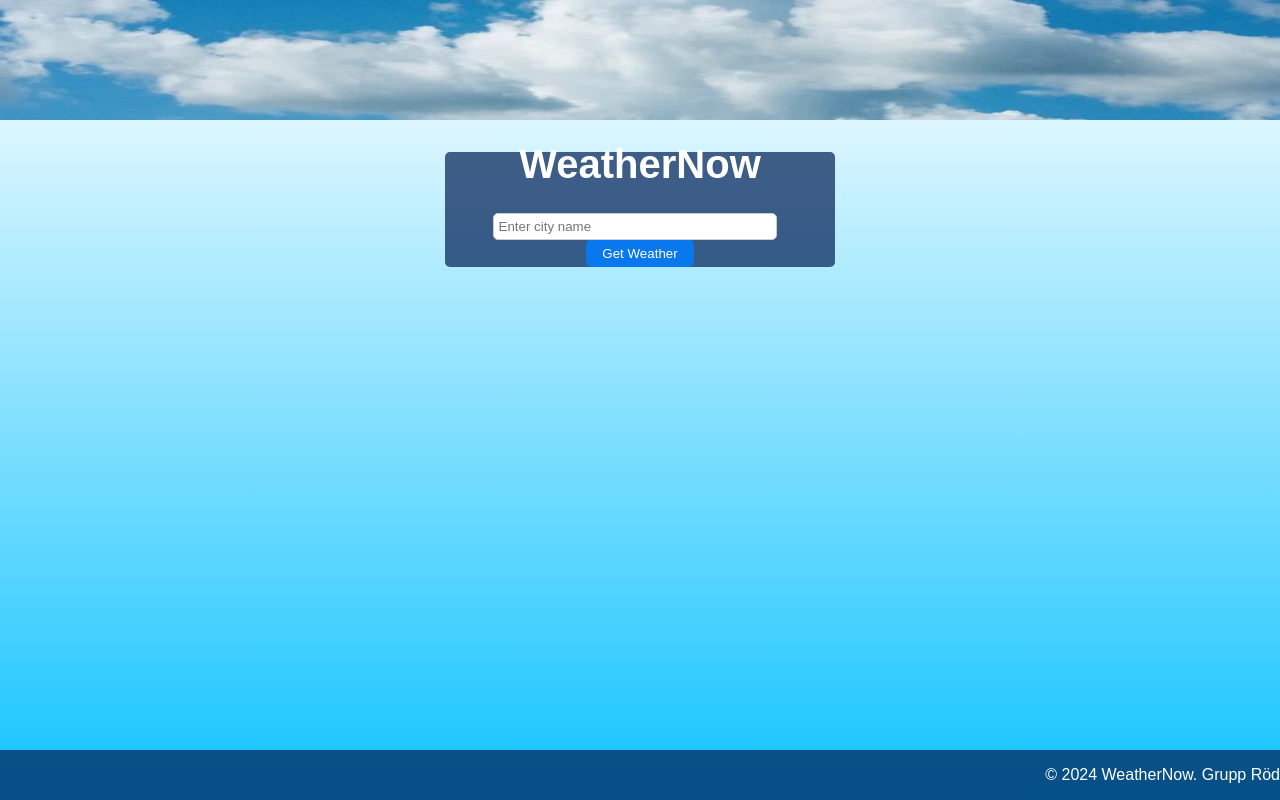
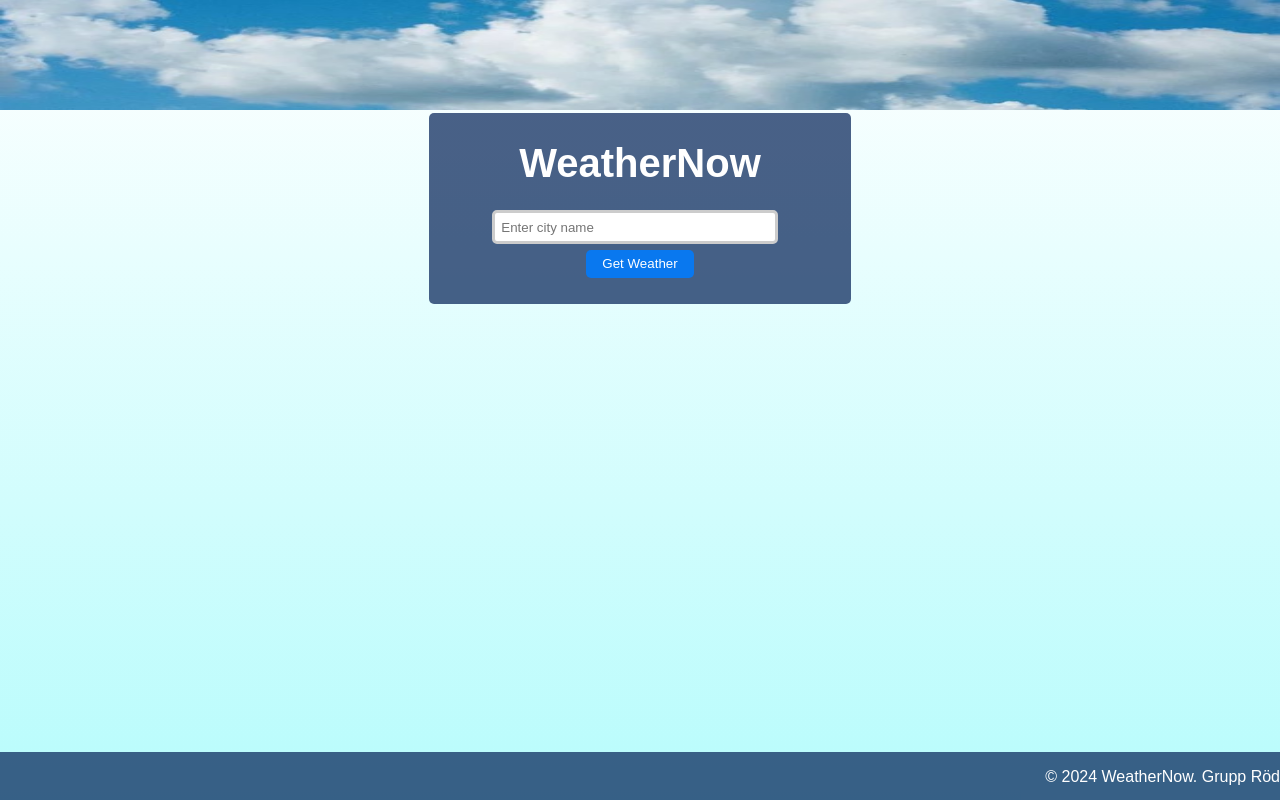
Before and after one commit to andreleskinen/WeatherNow, a plain HTML site: page index.html in a window 1280 px wide. Shown: the top 800 px of the page. Drawn offline with Linux system fonts and the light colour scheme.

Commit message:
Ändringar av färg och utseede

```diff
--- a/css/style.css
+++ b/css/style.css
@@ -1,8 +1,8 @@
 body {
-    margin:0 ;
+    margin: 0%;
     font-family: Arial, sans-serif;
     color: #ffffff;
-    background: linear-gradient(180deg, #ffffff, #00BFFF);
+    background: linear-gradient(180deg, #ffffff, #8dfafa);
     overflow: hidden;
 }
 
@@ -16,12 +16,12 @@ body {
 
 .cloud {
     position: absolute;
-    background: #FFFFFF;
+    background: #2d2dea;
     border-radius: 50px;
     height: 60px;
     width: 150px;
     top: 10%;
-    animation: cloud-move 30s linear infinite;
+    animation: cloud-move 3s linear infinite;
 }
 
 .cloud:before, .cloud:after {
@@ -64,8 +64,9 @@ body {
 
 
 header {
-    background-color: rgba(0, 31, 84, 0.7);
-     height:120px ;
+    background-color: rgba(246, 247, 249, 0.7);
+     height:110px ;
+
 
 }
 
@@ -82,7 +83,7 @@ nav ul {
 
 
 nav a {
-    color: #f7f5f5;
+    color: #ffffff;
     text-decoration: none;
     font-weight: bold;
 }
@@ -95,7 +96,7 @@ nav a {
 }
 
 .moving-text {
-    animation: floatEffect 2s ease-in-out infinite;
+    animation: floatEffect 3s ease-in-out infinite;
     font-size: 2.5rem;
     margin-top: 1rem;
     margin-bottom: 1rem;
@@ -103,23 +104,22 @@ nav a {
 
 
 section {
-    padding: 6rem;
+    padding:10rem;
 }
 
 .weather-section {
-    text-align: center;
-    padding: 1rem;
+    text-align:center;
+    padding: 0.2rem;
+
 
 }
 
 .container {
-    max-width: 390px;
-    max-height:389px;
-    margin:auto;
+    max-width: 30%;  /* Behåller en proportionell maxbredd */
+    margin: auto;
     background-color: rgba(0, 31, 84, 0.7);
-    padding:0px;
-    border-radius:5px;
-    position: center;
+    border-radius: 5px;
+    padding: 20px;  /* Lägg till lite padding för inre utrymme */
 }
 
 
@@ -130,12 +130,13 @@ footer {
     position: fixed;
     bottom: 0;
     width: 100%;
+    height: 6%;
 }
 
 
 input[type="text"] {
-    padding: 0.3rem;
-    border: 1px solid #ccc;
+    padding: 0.4rem;
+    border:3px solid #ccc;
     border-radius: 5px;
     margin-right: 10px;
     width:70%;
@@ -148,6 +149,8 @@ button {
     border: none;
     border-radius: 5px;
     cursor: pointer;
+    margin-top: 6px;
+    margin-bottom:6px ;
 
 }
 
```
